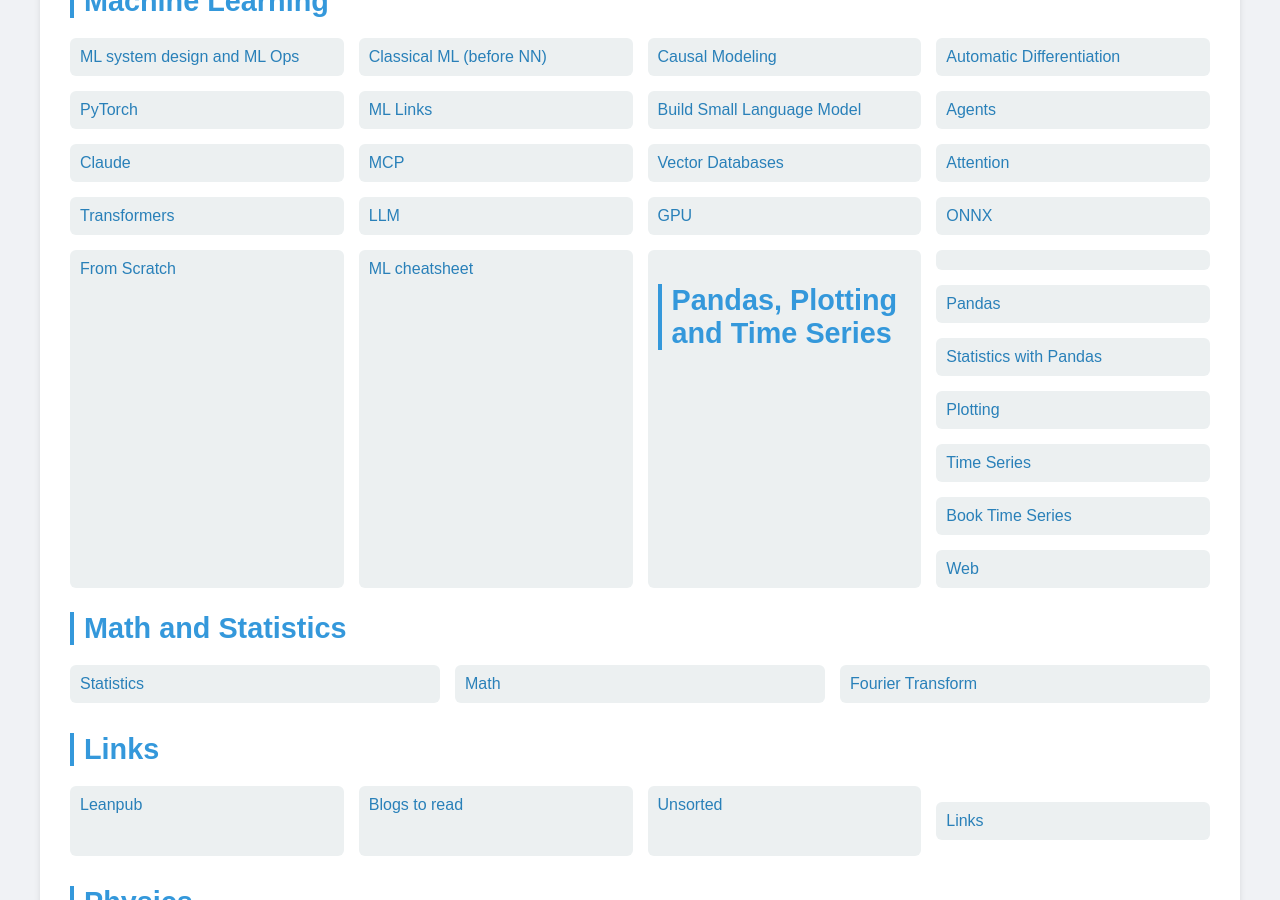
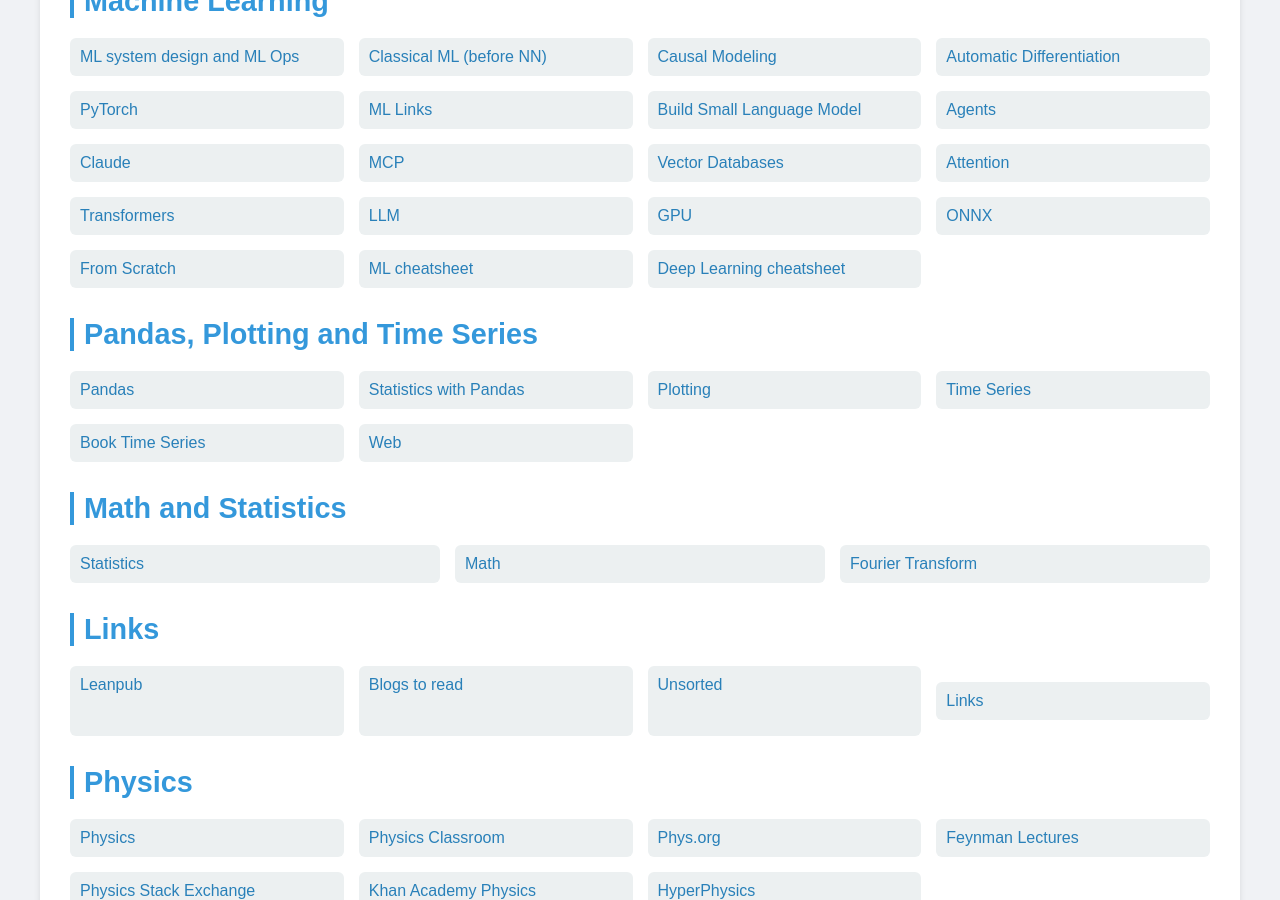
Before and after one commit to Michael-Lubinsky/michael-lubinsky.github.com, a Jekyll site: the page built from index.html, in a window 1280 px wide and 900 px high, scrolled down 2745 px. Built offline with Jekyll 4.4.1, drawn with Linux system fonts in a browser that asks for light colours; some of the changed lines change nothing that is shown.

Commit message:
Update index.html

```diff
--- a/index.html
+++ b/index.html
@@ -281,7 +281,7 @@
                 <a href="ml/onnx.html">ONNX</a>
                 <a href="ml/from_scratch.html">From Scratch</a>
                 <a href="ml/machine-learning-formula-decision-sheet.pdf">ML cheatsheet</a>
-                <a href="ml/Deep_Learning_cheatsheet.pdf>Deep Learning cheatsheet</a>
+                <a href="ml/Deep_Learning_cheatsheet.pdf">Deep Learning cheatsheet</a>
             </div>
         </div>
 
```
